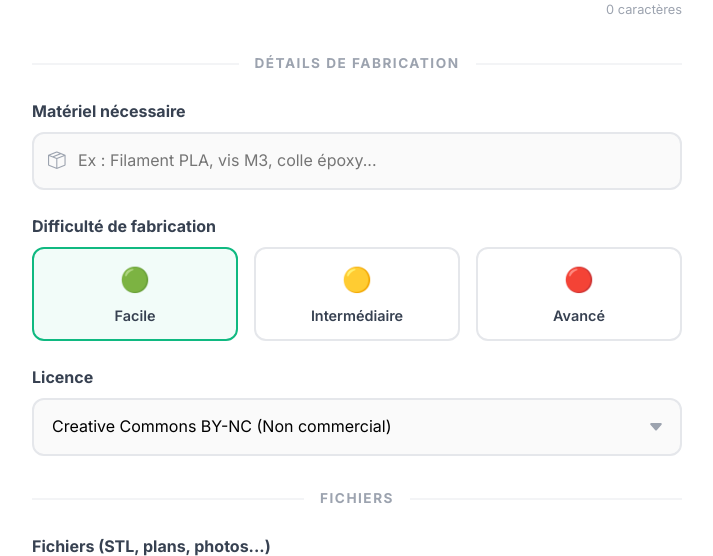
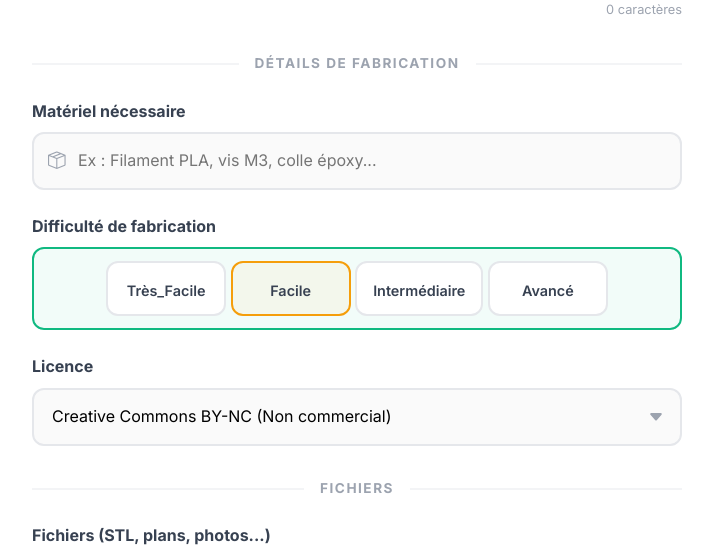
Before and after one commit to ElChahine/MakeGiver, a Symfony app: template 02_Application/makegiver/templates/main/solution_form.html.twig in a window 1280 px wide. Shown: the part 942-1498 px from the top of the page, without its empty margins (283-996 px from the left). Run offline with Twig, Linux system fonts and the light colour scheme; the template is opened without the code that fills it, so the values that code supplies are empty; some libraries are stand-ins or nearby versions.

Commit message:
correciton bux affichage

```diff
--- a/02_Application/makegiver/templates/main/solution_detail.html.twig
+++ b/02_Application/makegiver/templates/main/solution_detail.html.twig
@@ -60,7 +60,7 @@
         font-weight: 700;
         font-size: 0.85rem;
     }
-
+    .badge-difficulte.Très_Facile       { background: rgba(16,185,129,0.12); color: #67dcf7; }
     .badge-difficulte.Facile       { background: rgba(16,185,129,0.12); color: #059669; }
     .badge-difficulte.Intermédiaire { background: rgba(245,158,11,0.12); color: #D97706; }
     .badge-difficulte.Avancé       { background: rgba(239,68,68,0.12); color: #DC2626; }
@@ -264,7 +264,8 @@
 
             <div class="badges-row">
                 <span class="badge-custom badge-difficulte {{ solution.Difficulte_Fabrication }}">
-                    {% if solution.Difficulte_Fabrication == 'Facile' %}🟢
+                    {% if solution.Difficulte_Fabrication == "Très_Facile" %}🟢
+                    {% elseif solution.Difficulte_Fabrication == 'Facile' %}🟢
                     {% elseif solution.Difficulte_Fabrication == 'Intermédiaire' %}🟡
                     {% else %}🔴{% endif %}
                     {{ solution.Difficulte_Fabrication }}
--- a/02_Application/makegiver/templates/main/solution_form.html.twig
+++ b/02_Application/makegiver/templates/main/solution_form.html.twig
@@ -286,18 +286,24 @@
                 <label class="form-label d-block">Difficulté de fabrication</label>
                 <div class="difficulte-group">
                     <label class="difficulte-btn">
+                    <label class="difficulte-btn medium">
+                        <input type="radio" name="difficulte" value="Très_Facile">
+                        <div class="difficulte-icon"></div>
+                        <div class="difficulte-label">Très_Facile</div>
+                    </label>
+                    <label class="difficulte-btn medium">
                         <input type="radio" name="difficulte" value="Facile" checked>
-                        <div class="difficulte-icon">🟢</div>
+                        <div class="difficulte-icon"></div>
                         <div class="difficulte-label">Facile</div>
                     </label>
                     <label class="difficulte-btn medium">
                         <input type="radio" name="difficulte" value="Intermédiaire">
-                        <div class="difficulte-icon">🟡</div>
+                        <div class="difficulte-icon"></div>
                         <div class="difficulte-label">Intermédiaire</div>
                     </label>
                     <label class="difficulte-btn hard">
                         <input type="radio" name="difficulte" value="Avancé">
-                        <div class="difficulte-icon">🔴</div>
+                        <div class="difficulte-icon">   </div>
                         <div class="difficulte-label">Avancé</div>
                     </label>
                 </div>
--- a/02_Application/makegiver/templates/main/solutions.html.twig
+++ b/02_Application/makegiver/templates/main/solutions.html.twig
@@ -299,7 +299,7 @@
             <i class="bi bi-funnel text-muted"></i>
             <select name="difficulte" class="form-select" onchange="this.form.submit()" style="border-radius: 12px; border: 2px solid #E5E7EB; min-width: 200px;">
                 <option value="">Toutes les difficultés</option>
-                {% for d in ['Très Facile', 'Facile', 'Intermédiaire', 'Avancé'] %}
+                {% for d in ['Très_Facile', 'Facile', 'Intermédiaire', 'Avancé'] %}
                     <option value="{{ d }}" {{ difficulte == d ? 'selected' : '' }}>{{ d }}</option>
                 {% endfor %}
             </select>
```
